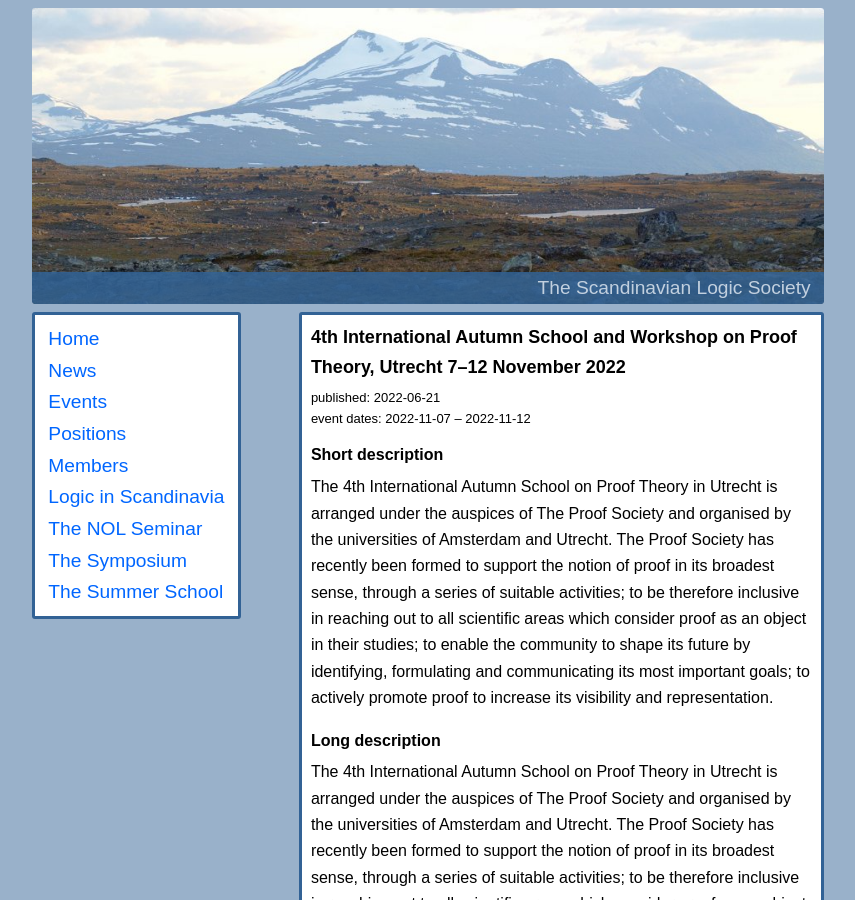
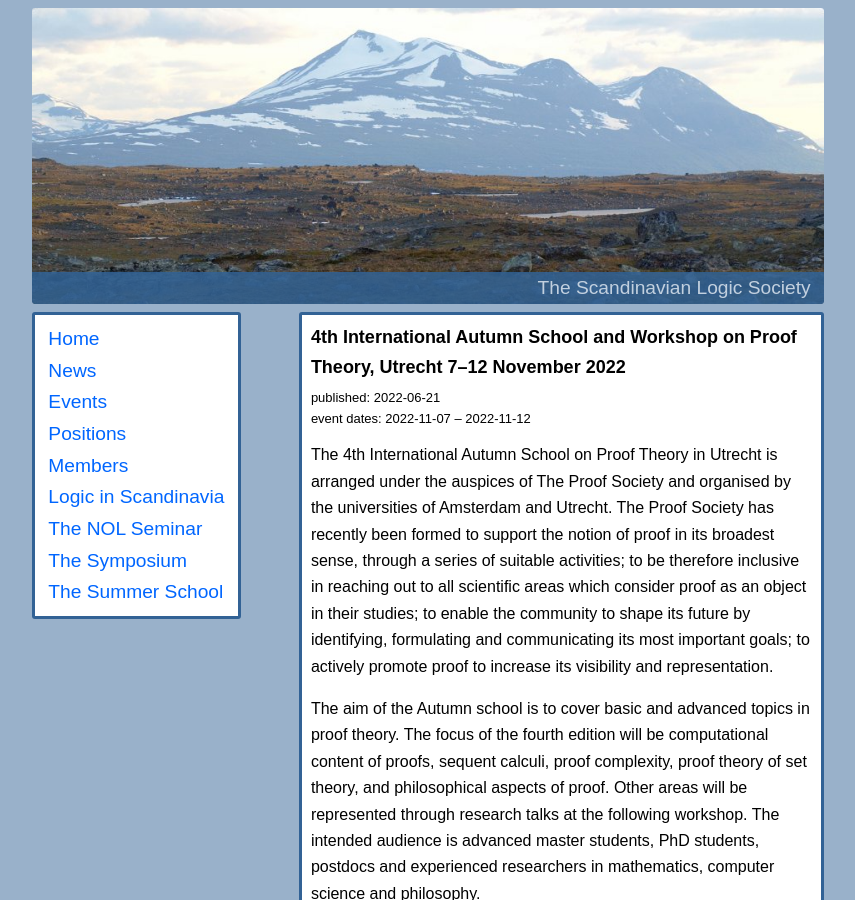
Before and after one commit to scandinavianlogic/scandinavianlogic.github.io, a Jekyll site: the page built from _posts/2022-06-21-4th-International-Autumn-School-and-Workshop-on-Proof-Theory.md, in a window 1280 px wide and 900 px high. Shown: the whole window, without its empty margins (212-1067 px from the left). Built offline with Jekyll 4.4.1, drawn with Linux system fonts in a browser that asks for light colours.

Commit message:
remove short description

```diff
--- a/_posts/2022-06-21-4th-International-Autumn-School-and-Workshop-on-Proof-Theory.md
+++ b/_posts/2022-06-21-4th-International-Autumn-School-and-Workshop-on-Proof-Theory.md
@@ -5,21 +5,6 @@ start_date: "2022-11-07"
 end_date: "2022-11-12"
 category: events
 ---
-
-### Short description
-
-The 4th International Autumn School on Proof Theory in Utrecht is arranged under
-the auspices of The Proof Society and organised by the universities of Amsterdam
-and Utrecht. The Proof Society has recently been formed to support the notion of
-proof in its broadest sense, through a series of suitable activities; to be
-therefore inclusive in reaching out to all scientific areas which consider proof
-as an object in their studies; to enable the community to shape its future by
-identifying, formulating and communicating its most important goals; to actively
-promote proof to increase its visibility and representation.
-
-
-### Long description
-
 The 4th International Autumn School on Proof Theory in Utrecht is arranged under
 the auspices of The Proof Society and organised by the universities of Amsterdam
 and Utrecht. The Proof Society has recently been formed to support the notion of
@@ -43,7 +28,7 @@ These can be on published or unpublished work, as well as work in progress. The
 best talk presented by a student will receive an award from The Proof Society.
 
 
-#### IMPORTANT DATES
+### IMPORTANT DATES
 
 - 7 August: Deadline for ASL student awards
 - 5 September: Deadline for submission of contributed workshop talks
@@ -54,7 +39,7 @@ best talk presented by a student will receive an award from The Proof Society.
 - 11–12 November: Workshop
 
 
-#### Scientific Programme
+### Scientific Programme
 
 The Autumn school will provide five courses:
 
@@ -65,7 +50,7 @@ The Autumn school will provide five courses:
 - Proof Theory of Set Theory by Michael Rathjen (University of Leeds)
 
 
-#### Workshop Speakers
+### Workshop Speakers
 
 - Benno van den Berg (University of Amsterdam)
 - Marta Bílková (Czech Academy of Sciences)
@@ -74,7 +59,7 @@ The Autumn school will provide five courses:
 - Hajime Ishihara (Japan Advanced Institute of Science and Technology)
 - Gerhard Jäger (University of Bern)
 
-#### Registration
+### Registration
 
 - Standard: 300 (includes conference dinner)
 - PhD students: 200 (includes conference dinner)
@@ -83,14 +68,14 @@ The Autumn school will provide five courses:
 More information about registration will be available from the website soon.
 
 
-#### ASL Student travel award
+### ASL Student travel award
 
 Student ASL members may apply for (limited) ASL travel to attend 2022 TPS events
 by submitting an application three months prior to the meeting. To apply, please
 visit the link below and follow the instructions
 <https://aslonline.org/student-travel-awards/>
 
-#### Programme Committee
+### Programme Committee
 
 - Bahareh Afshari, University of Amsterdam & University of Gothenburg (chair)
 - Matthias Baaz, TU Wien
@@ -103,7 +88,7 @@ visit the link below and follow the instructions
 - Norbert Preining, Mercari Inc.
 - Andreas Weiermann, University of Ghent
 
-#### Local organising committee
+### Local organising committee
 
 - Bahareh Afshari, University of Amsterdam (co-chair)
 - Raheleh Jalali, Utrecht Universit
@@ -111,7 +96,7 @@ visit the link below and follow the instructions
 - Robin Martinot, Utrecht University
 - Robert Passman, University of Amsterdam
 
-#### Sponsors
+### Sponsors
 
 - Association for Symbolic Logic
 - Department of Philosophy, Utrecht University
```
